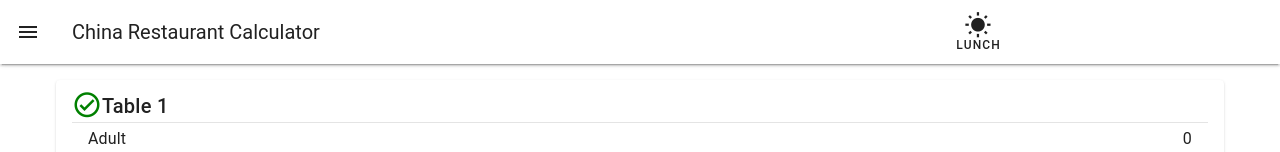
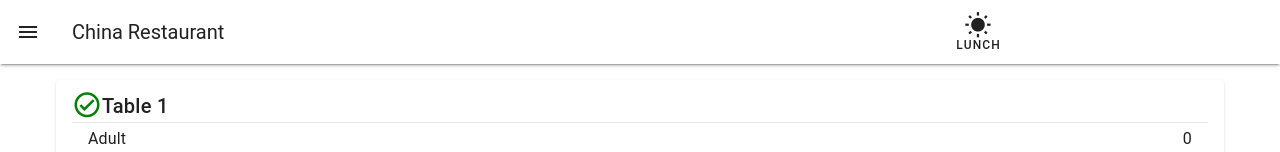
Before and after one commit to erickyan/tablemgmt, a Vue app: page / in a window 1280 px wide. Shown: the top 152 px of the page. Built offline with nearby package versions, Linux system fonts and the light colour scheme.

Commit message:
adding printer feature, pending testing

```diff
--- a/index.html
+++ b/index.html
@@ -6,7 +6,7 @@
     <meta name=”apple-mobile-web-app-capable” content=”yes “>
     <meta name="viewport" content="width=device-width, initial-scale=1.0, maximum-scale=1.0, user-scalable=no">
 
-    <title>CNBF V1</title>
+    <title>CNBF V1.1</title>
   </head>
   <body>
     <div id="app"></div>
--- a/src/App.vue
+++ b/src/App.vue
@@ -69,7 +69,7 @@ import { RouterView } from 'vue-router'
         >
         <v-app-bar-nav-icon @click="drawer = !drawer">
         </v-app-bar-nav-icon>
-        <v-app-bar-title>China Restaurant Calculator</v-app-bar-title>
+        <v-app-bar-title>China Restaurant</v-app-bar-title>
 
 
 
```
